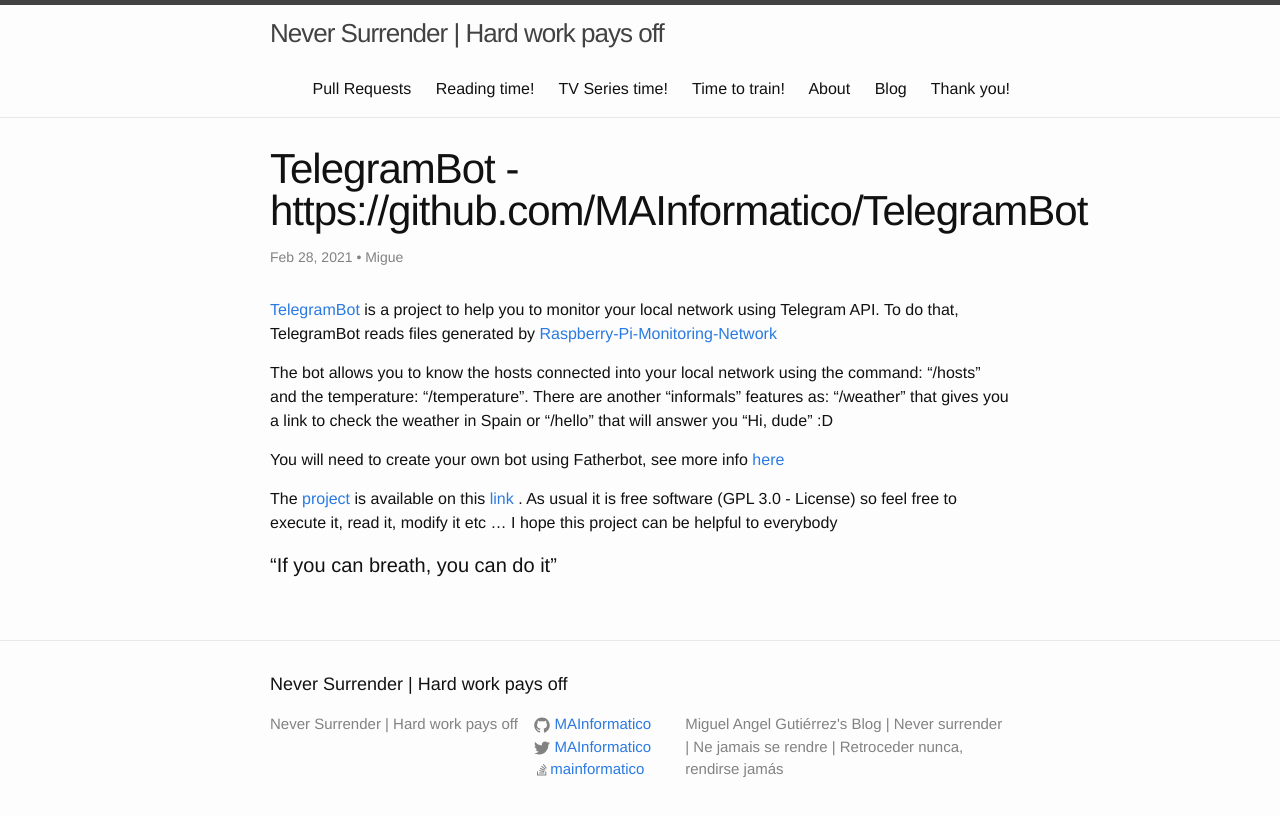
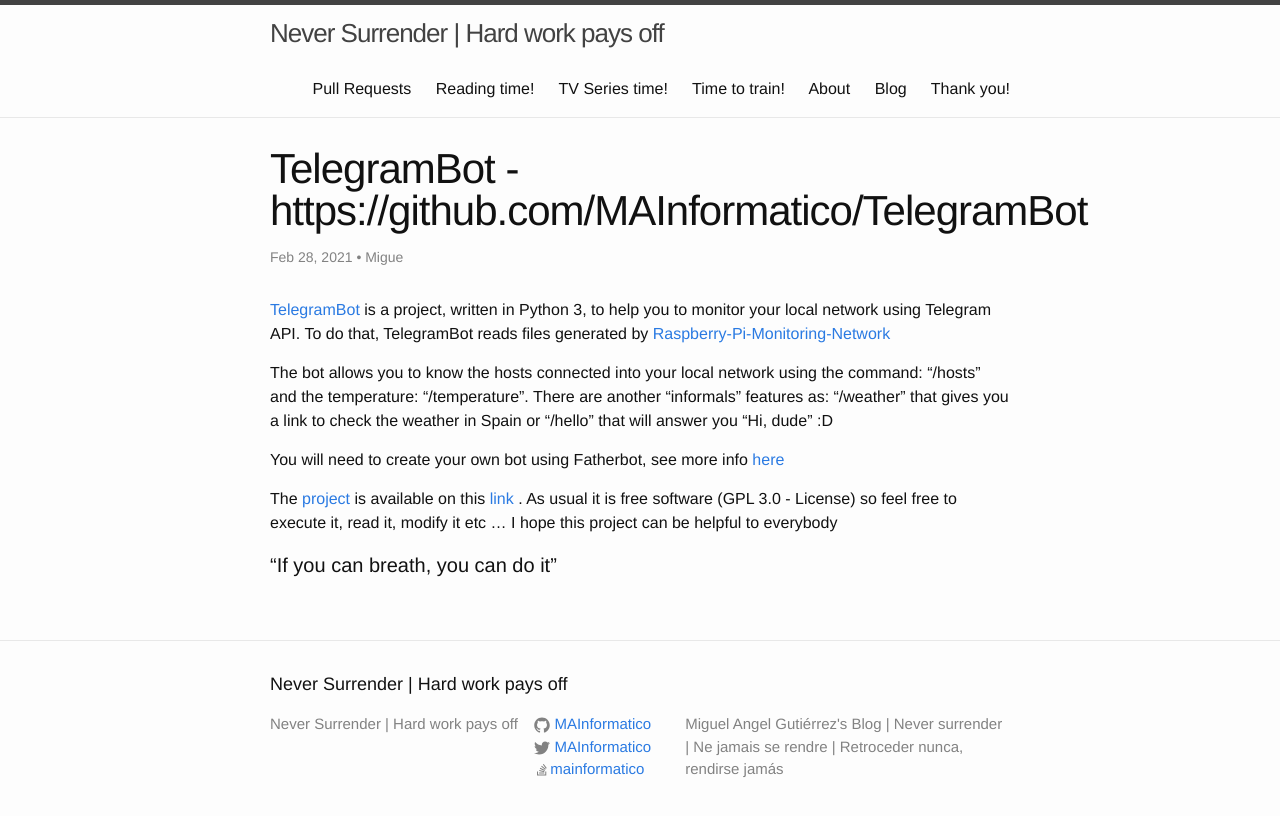
Before and after one commit to MAInformatico/MAInformatico.github.io, a Jekyll site: the page built from _posts/2021-2-28-TelegramBot_Launched.md, in a window 1280 px wide. Shown: the top 816 px of the page. Built offline with Jekyll 4.4.1, drawn with Linux system fonts in a browser that asks for light colours.

Commit message:
adding info

```diff
--- a/_posts/2021-2-28-TelegramBot_Launched.md
+++ b/_posts/2021-2-28-TelegramBot_Launched.md
@@ -5,7 +5,7 @@
 tags: [Technology]
 ---
 
-[TelegramBot](https://github.com/MAInformatico/TelegramBot) is a project to help you to monitor your local network using Telegram API. To do that, TelegramBot reads files generated by [Raspberry-Pi-Monitoring-Network](https://github.com/MAInformatico/Raspberry-Pi-Monitoring-Network)
+[TelegramBot](https://github.com/MAInformatico/TelegramBot) is a project, written in Python 3, to help you to monitor your local network using Telegram API. To do that, TelegramBot reads files generated by [Raspberry-Pi-Monitoring-Network](https://github.com/MAInformatico/Raspberry-Pi-Monitoring-Network)
 
 The bot allows you to know the hosts connected into your local network using the command: "/hosts" and the temperature: "/temperature". There are another "informals" features as: "/weather" that gives you a link to check the weather in Spain or "/hello" that will answer you "Hi, dude" :D
 
```
